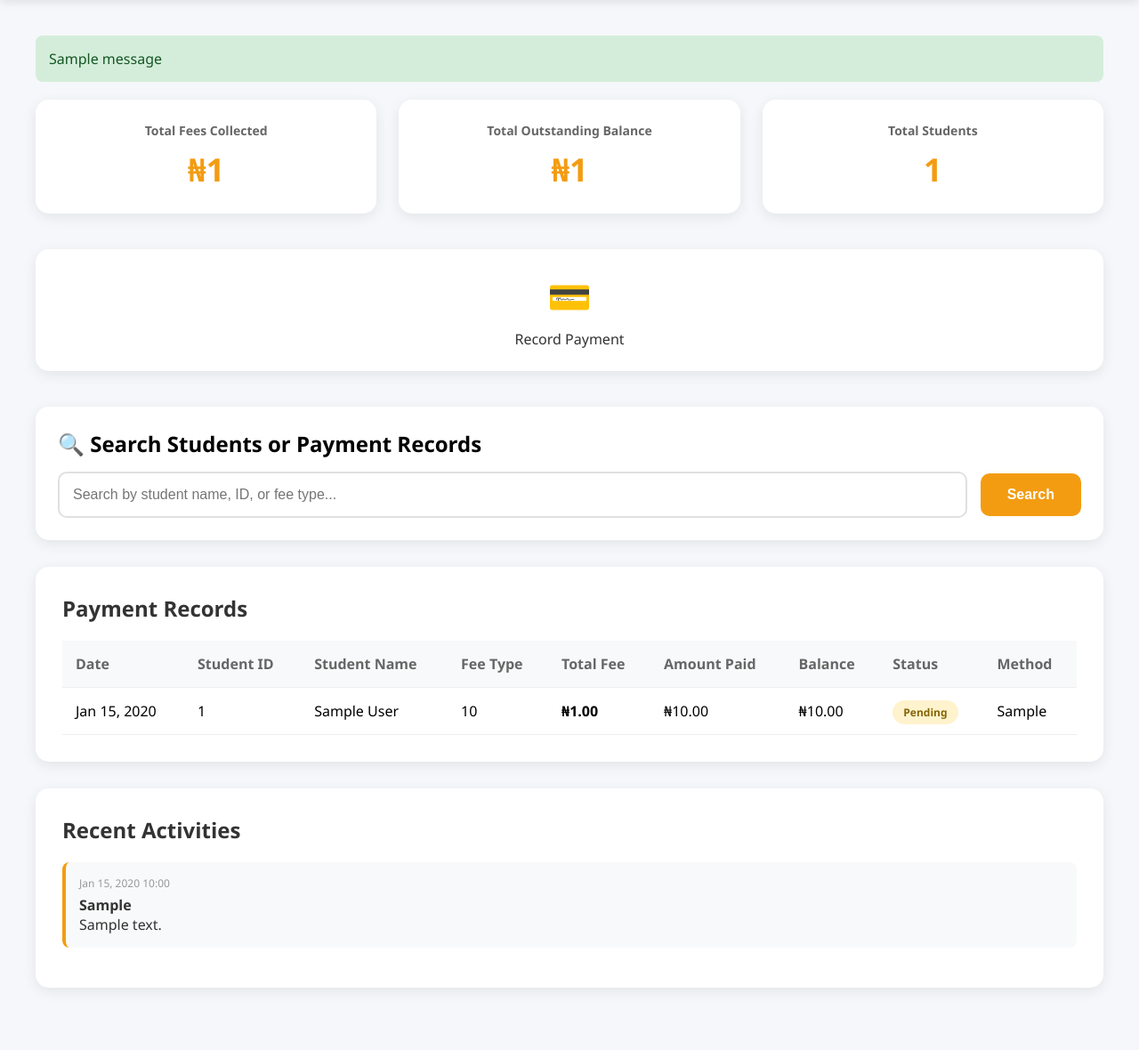
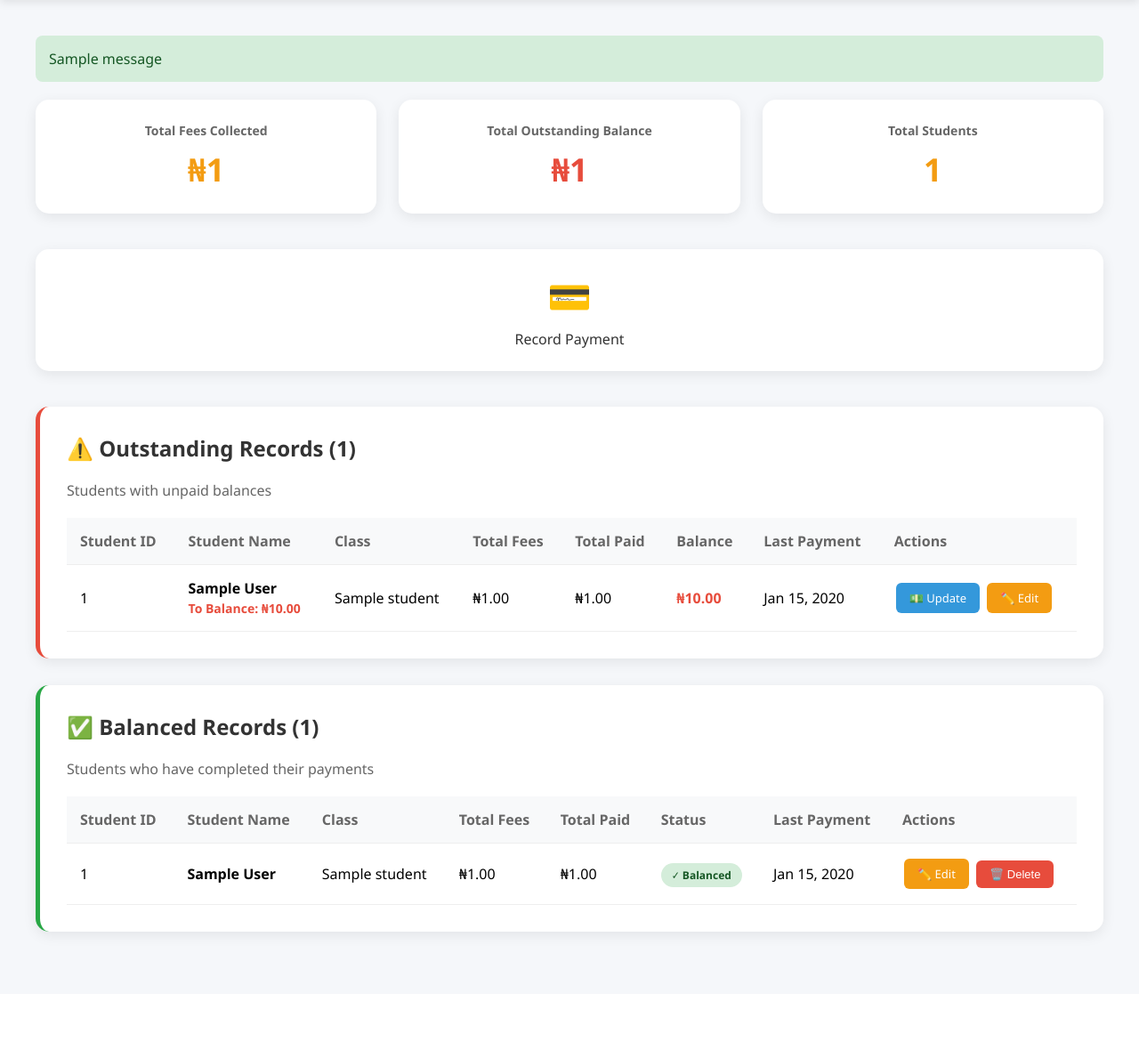
Before and after one commit to janettesty5-art/Elisben-International-Dashboard-System, a Django app: template accounts/templates/bursar_dashboard.html in a window 1280 px wide. Shown: the part 82-1262 px from the top of the page at 89% size. After the commit the page ends 1141 px from the top, so only its background shows below. Run offline with Django 3.2, Linux system fonts and the light colour scheme; the template is opened without the code that fills it: most values are stand-ins (such as "Sample title", 1, 10 or a date in 2020); one stand-in notice (Sample message) is shown.

Commit message:
recent history n bursar update

```diff
--- a/accounts/templates/bursar_dashboard.html
+++ b/accounts/templates/bursar_dashboard.html
@@ -26,14 +26,8 @@
         .section { background: white; padding: 30px; border-radius: 15px; box-shadow: 0 4px 15px rgba(0,0,0,0.08); margin-bottom: 30px; }
         .section h2 { margin-bottom: 20px; color: #333; }
 
-        /* Search Bar */
-        .search-container { background: white; padding: 25px; border-radius: 15px; box-shadow: 0 4px 15px rgba(0,0,0,0.08); margin-bottom: 30px; }
-        .search-form { display: flex; gap: 15px; align-items: center; }
-        .search-input { flex: 1; padding: 15px; border: 2px solid #e0e0e0; border-radius: 10px; font-size: 16px; }
-        .search-input:focus { outline: none; border-color: #f39c12; }
-        .btn-search { background: #f39c12; color: white; padding: 15px 30px; border: none; border-radius: 10px; cursor: pointer; font-size: 16px; font-weight: 600; }
-        .btn-search:hover { background: #e67e22; }
-        .btn-clear { background: #95a5a6; color: white; padding: 15px 25px; border-radius: 10px; text-decoration: none; display: inline-block; }
+        .section.balanced { border-left: 5px solid #28a745; }
+        .section.outstanding { border-left: 5px solid #e74c3c; }
 
         table { width: 100%; border-collapse: collapse; }
         table th, table td { padding: 15px; text-align: left; border-bottom: 1px solid #eee; }
@@ -41,18 +35,23 @@
 
         .badge { padding: 5px 12px; border-radius: 20px; font-size: 12px; font-weight: 600; }
         .badge-balanced { background: #d4edda; color: #155724; }
-        .badge-pending { background: #fff3cd; color: #856404; }
+        .badge-outstanding { background: #f8d7da; color: #721c24; }
+
+        .balance-text { color: #e74c3c; font-weight: bold; font-size: 14px; }
+
+        .btn { padding: 8px 15px; border: none; border-radius: 6px; text-decoration: none; display: inline-block; font-size: 13px; margin: 2px; cursor: pointer; }
+        .btn-update { background: #3498db; color: white; }
+        .btn-update:hover { background: #2980b9; }
+        .btn-edit { background: #f39c12; color: white; }
+        .btn-edit:hover { background: #e67e22; }
+        .btn-delete { background: #e74c3c; color: white; }
+        .btn-delete:hover { background: #c0392b; }
 
         .alert { padding: 15px; border-radius: 8px; margin-bottom: 20px; }
         .alert-success { background: #d4edda; color: #155724; }
 
-        .activity-item { padding: 15px; border-left: 4px solid #f39c12; margin-bottom: 15px; background: #f8f9fa; border-radius: 8px; }
-        .activity-item .time { color: #999; font-size: 12px; }
-        .activity-item .description { color: #333; margin-top: 5px; }
-
         @media (max-width: 768px) {
             .navbar { flex-direction: column; gap: 10px; text-align: center; }
-            .search-form { flex-direction: column; }
             .stats-grid, .actions-grid { grid-template-columns: 1fr; }
         }
     </style>
@@ -82,11 +81,11 @@
             </div>
             <div class="stat-card">
                 <h3>Total Outstanding Balance</h3>
-                <div class="number">₦{{ total_balance|floatformat:0 }}</div>
+                <div class="number" style="color: #e74c3c;">₦{{ total_outstanding|floatformat:0 }}</div>
             </div>
             <div class="stat-card">
                 <h3>Total Students</h3>
-                <div class="number">{{ students.count }}</div>
+                <div class="number">{{ total_students }}</div>
             </div>
         </div>
 
@@ -98,90 +97,100 @@
             </a>
         </div>
 
-        <!-- Search Bar -->
-        <div class="search-container">
-            <h2 style="margin-bottom: 15px;">🔍 Search Students or Payment Records</h2>
-            <form method="GET" action="" class="search-form">
-                <input type="text" name="search" class="search-input"
-                       placeholder="Search by student name, ID, or fee type..."
-                       value="{{ request.GET.search }}">
-                <button type="submit" class="btn-search">Search</button>
-                {% if request.GET.search %}
-                <a href="{% url 'bursar_dashboard' %}" class="btn-clear">Clear</a>
-                {% endif %}
-            </form>
-            {% if request.GET.search %}
-            <p style="margin-top: 15px; color: #666;">
-                Showing results for "<strong>{{ request.GET.search }}</strong>" - {{ fee_records.count }} record(s) found
-            </p>
-            {% endif %}
-        </div>
+        <!-- OUTSTANDING RECORDS SECTION -->
+        <div class="section outstanding">
+            <h2>⚠️ Outstanding Records ({{ outstanding_records|length }})</h2>
+            <p style="color: #666; margin-bottom: 20px;">Students with unpaid balances</p>
 
-        <!-- Fee Records -->
-        <div class="section">
-            <h2>Payment Records</h2>
             <table>
                 <thead>
                     <tr>
-                        <th>Date</th>
                         <th>Student ID</th>
                         <th>Student Name</th>
-                        <th>Fee Type</th>
-                        <th>Total Fee</th>
-                        <th>Amount Paid</th>
+                        <th>Class</th>
+                        <th>Total Fees</th>
+                        <th>Total Paid</th>
                         <th>Balance</th>
-                        <th>Status</th>
-                        <th>Method</th>
+                        <th>Last Payment</th>
+                        <th>Actions</th>
                     </tr>
                 </thead>
                 <tbody>
-                    {% for record in fee_records %}
+                    {% for record in outstanding_records %}
                     <tr>
-                        <td>{{ record.payment_date|date:"M d, Y" }}</td>
                         <td>{{ record.student.student_id }}</td>
-                        <td>{{ record.student.full_name }}</td>
-                        <td>{{ record.fee_type }}</td>
-                        <td><strong>₦{{ record.total_fee|floatformat:2 }}</strong></td>
-                        <td>₦{{ record.amount_paid|floatformat:2 }}</td>
-                        <td>₦{{ record.balance|floatformat:2 }}</td>
                         <td>
-                            {% if record.is_balanced %}
-                                <span class="badge badge-balanced">✓ Balanced</span>
-                            {% else %}
-                                <span class="badge badge-pending">Pending</span>
-                            {% endif %}
+                            <strong>{{ record.student.full_name }}</strong><br>
+                            <span class="balance-text">To Balance: ₦{{ record.balance|floatformat:2 }}</span>
                         </td>
-                        <td>{{ record.payment_method }}</td>
+                        <td>{{ record.student.class_name }}</td>
+                        <td>₦{{ record.total_fees|floatformat:2 }}</td>
+                        <td>₦{{ record.total_paid|floatformat:2 }}</td>
+                        <td><strong style="color: #e74c3c;">₦{{ record.balance|floatformat:2 }}</strong></td>
+                        <td>{{ record.latest_record.payment_date|date:"M d, Y" }}</td>
+                        <td>
+                            <a href="{% url 'update_outstanding_payment' record.student.student_id %}" class="btn btn-update">
+                                💵 Update
+                            </a>
+                            <a href="{% url 'edit_payment_record' record.latest_record.id %}" class="btn btn-edit">
+                                ✏️ Edit
+                            </a>
+                        </td>
                     </tr>
                     {% empty %}
                     <tr>
-                        <td colspan="9" style="text-align: center; color: #999;">
-                            {% if request.GET.search %}
-                                No records found matching "{{ request.GET.search }}"
-                            {% else %}
-                                No payment records yet
-                            {% endif %}
-                        </td>
+                        <td colspan="8" style="text-align: center; color: #999;">No outstanding records! All students are balanced. 🎉</td>
                     </tr>
                     {% endfor %}
                 </tbody>
             </table>
         </div>
 
-        <!-- Recent Activities -->
-        <div class="section">
-            <h2>Recent Activities</h2>
-            {% for activity in activities %}
-            <div class="activity-item">
-                <div class="time">{{ activity.timestamp|date:"M d, Y H:i" }}</div>
-                <div class="description">
-                    <strong>{{ activity.get_action_display }}</strong><br>
-                    {{ activity.description }}
-                </div>
-            </div>
-            {% empty %}
-            <p style="color: #999;">No recent activities</p>
-            {% endfor %}
+        <!-- BALANCED RECORDS SECTION -->
+        <div class="section balanced">
+            <h2>✅ Balanced Records ({{ balanced_records|length }})</h2>
+            <p style="color: #666; margin-bottom: 20px;">Students who have completed their payments</p>
+
+            <table>
+                <thead>
+                    <tr>
+                        <th>Student ID</th>
+                        <th>Student Name</th>
+                        <th>Class</th>
+                        <th>Total Fees</th>
+                        <th>Total Paid</th>
+                        <th>Status</th>
+                        <th>Last Payment</th>
+                        <th>Actions</th>
+                    </tr>
+                </thead>
+                <tbody>
+                    {% for record in balanced_records %}
+                    <tr>
+                        <td>{{ record.student.student_id }}</td>
+                        <td><strong>{{ record.student.full_name }}</strong></td>
+                        <td>{{ record.student.class_name }}</td>
+                        <td>₦{{ record.total_fees|floatformat:2 }}</td>
+                        <td>₦{{ record.total_paid|floatformat:2 }}</td>
+                        <td><span class="badge badge-balanced">✓ Balanced</span></td>
+                        <td>{{ record.latest_record.payment_date|date:"M d, Y" }}</td>
+                        <td>
+                            <a href="{% url 'edit_payment_record' record.latest_record.id %}" class="btn btn-edit">
+                                ✏️ Edit
+                            </a>
+                            <form method="POST" action="{% url 'delete_payment_record' record.latest_record.id %}" style="display: inline;" onsubmit="return confirm('Delete this payment record?');">
+                                {% csrf_token %}
+                                <button type="submit" class="btn btn-delete">🗑️ Delete</button>
+                            </form>
+                        </td>
+                    </tr>
+                    {% empty %}
+                    <tr>
+                        <td colspan="8" style="text-align: center; color: #999;">No balanced records yet</td>
+                    </tr>
+                    {% endfor %}
+                </tbody>
+            </table>
         </div>
     </div>
 </body>
--- a/accounts/urls.py
+++ b/accounts/urls.py
@@ -94,4 +94,9 @@ urlpatterns = [
     path('notification/mark-all-read/', views.mark_all_notifications_read, name='mark_all_notifications_read'),
      # ✅ ADD THIS NEW LINE:
     path('admin/edit-student/<int:student_id>/', views.edit_student, name='edit_student'),
+    # Bursar Payment Management
+    path('bursar/edit-payment/<int:record_id>/', views.edit_payment_record, name='edit_payment_record'),
+    path('bursar/delete-payment/<int:record_id>/', views.delete_payment_record, name='delete_payment_record'),
+    path('bursar/update-outstanding/<str:student_id>/', views.update_outstanding_payment, name='update_outstanding_payment'),
+
 ]
```
Also changed, not shown: accounts/models.py (+10 -2 lines), accounts/templates/edit_payment_record.html (added, +106 -0 lines), accounts/templates/update_outstanding_payment.html (added, +105 -0 lines), accounts/views.py (+202 -42 lines).
